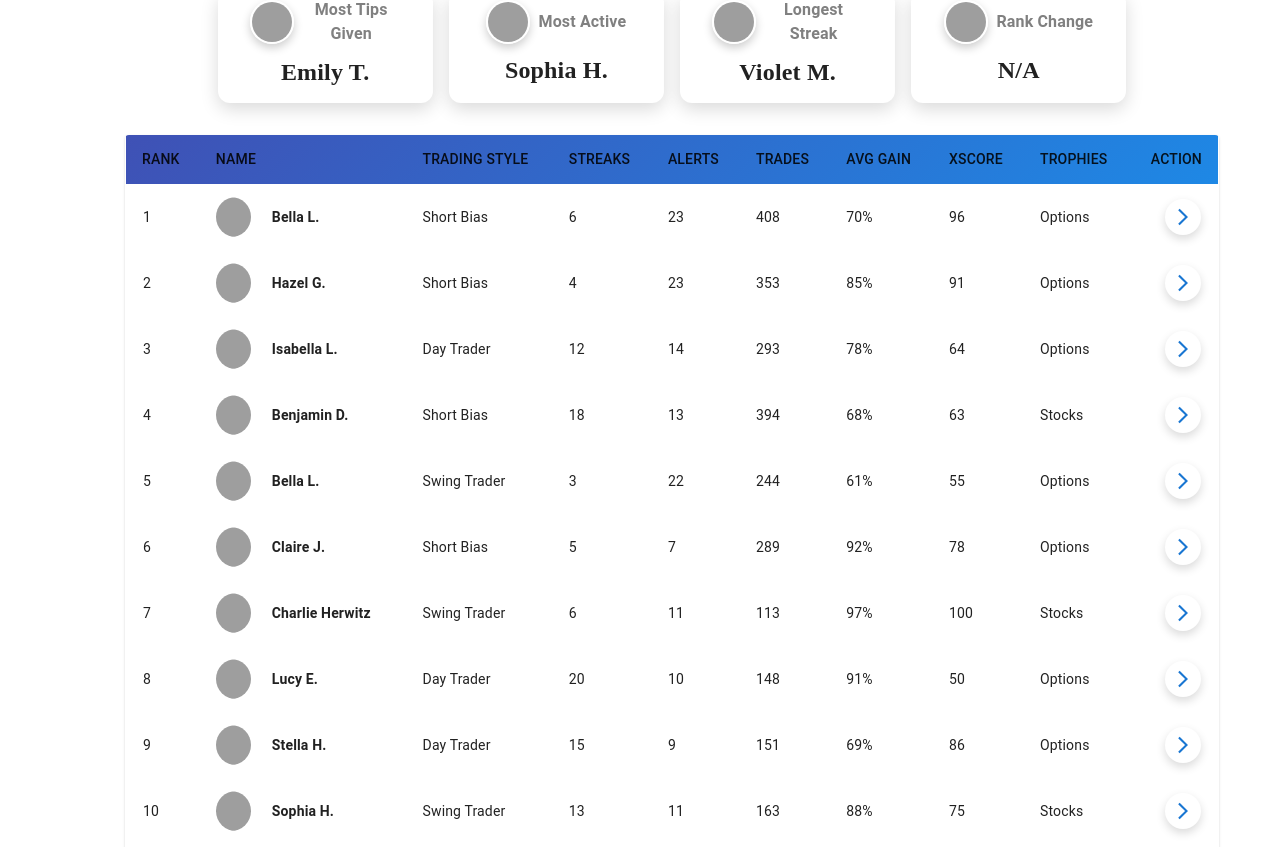
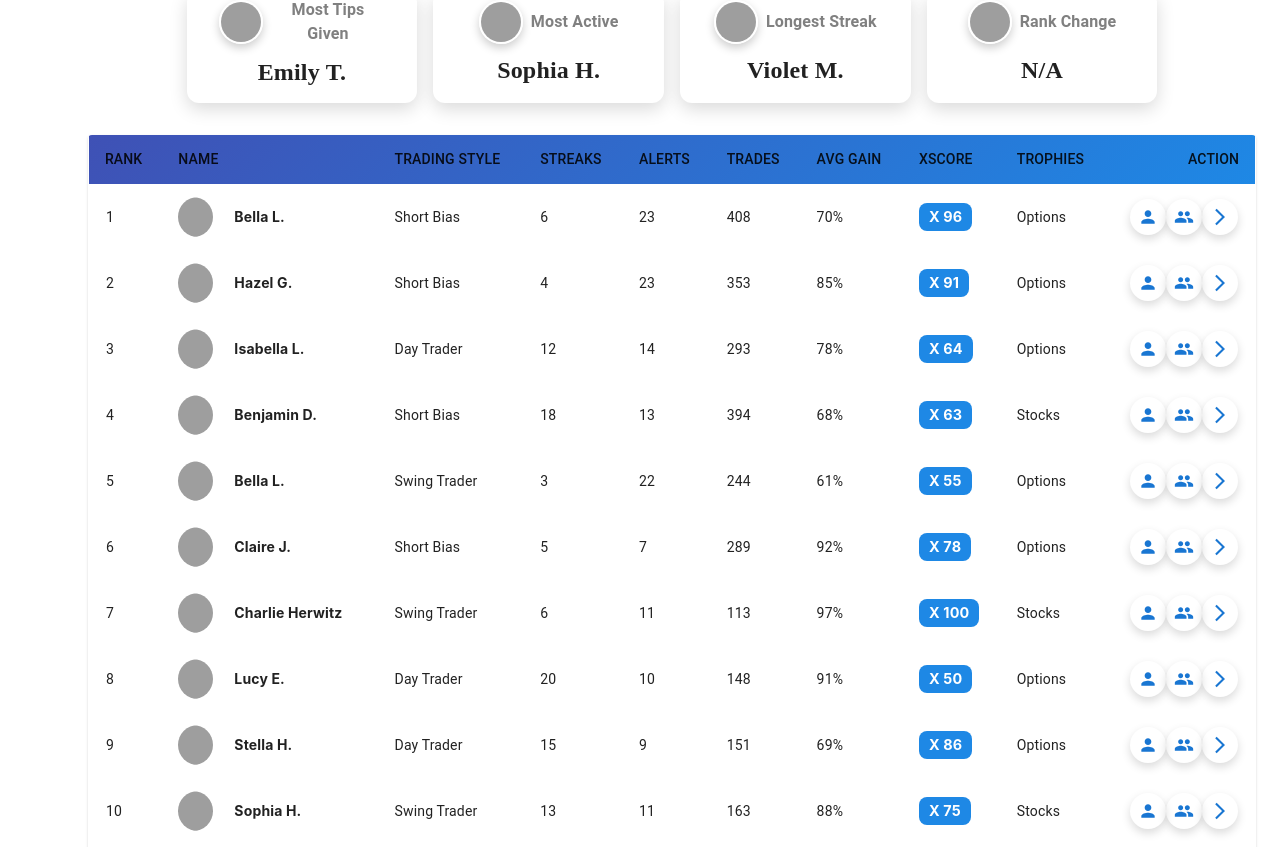
Before and after one commit to shubhamsingaal/Leaderboard-Interface, a React (Vite) app: page / in a window 1280 px wide. Shown: the part 713-1560 px from the top of the page. Built offline with nearby package versions, Linux system fonts and the light colour scheme; grey boxes are pictures that could not be loaded.

Commit message:
Added styling to leaderboard

```diff
--- a/src/components/LeaderboardTable.jsx
+++ b/src/components/LeaderboardTable.jsx
@@ -1,11 +1,13 @@
 import React from 'react';
 import { Table, TableBody, TableCell, TableContainer, TableHead, TableRow, Paper, IconButton, Typography, Box, Avatar } from '@mui/material';
 import ArrowForwardIosIcon from '@mui/icons-material/ArrowForwardIos';
+import PersonIcon from '@mui/icons-material/Person';
+import GroupIcon from '@mui/icons-material/Group';
 import '../css/LeaderboardTable.css';
 
 const LeaderboardTable = ({ traders }) => (
   <TableContainer component={Paper} className="table-container">
-    <Table>
+    <Table sx={{ fontFamily: '-apple-system, BlinkMacSystemFont, "Segoe UI", Roboto, "Helvetica Neue", Arial, sans-serif' }}>
       <TableHead>
         <TableRow className="table-header">
           <TableCell className="table-cell">Rank</TableCell>
@@ -22,16 +24,20 @@ const LeaderboardTable = ({ traders }) => (
       </TableHead>
       <TableBody>
         {traders.map((trader, index) => (
-          <TableRow key={index} className="table-row">
+          <TableRow
+            key={index}
+            className={`table-row ${index === 0 ? 'first-place' : index === 1 ? 'second-place' : index === 2 ? 'third-place' : ''}`}
+          >
             <TableCell className="table-cell rank-cell">{trader.rank}</TableCell>
             <TableCell className="table-cell">
               <Box className="trader-name" display="flex" alignItems="center">
                 <Avatar
-                  src={`https://randomuser.me/api/portraits/men/${index + 1}.jpg`} // Random avatar URL
-                  alt={trader.name}
+                  src={`https://randomuser.me/api/portraits/men/${index + 1}.jpg`}
                   sx={{ mr: 2 }}
                 />
-                <Typography variant="body2" sx={{ fontWeight: 'bold' }}>{trader.name}</Typography>
+                <Typography variant="body2" sx={{ fontWeight: 'bold', fontFamily: '-apple-system, BlinkMacSystemFont, "Segoe UI", Roboto, "Helvetica Neue", Arial, sans-serif' }}>
+                  {trader.name}
+                </Typography>
               </Box>
             </TableCell>
             <TableCell className="table-cell">{trader.tradingStyle}</TableCell>
@@ -39,9 +45,32 @@ const LeaderboardTable = ({ traders }) => (
             <TableCell className="table-cell">{trader.alerts}</TableCell>
             <TableCell className="table-cell">{trader.trades}</TableCell>
             <TableCell className="table-cell">{trader.avgGain}</TableCell>
-            <TableCell className="table-cell">{trader.xScore}</TableCell>
+            <TableCell className="table-cell">
+              <Box
+                sx={{
+                  display: 'inline-flex',
+                  alignItems: 'center',
+                  justifyContent: 'center',
+                  padding: '4px 10px',
+                  borderRadius: '8px',
+                  backgroundColor: '#1e88e5',
+                  color: '#FFFFFF',
+                  fontWeight: 'bold',
+                  fontSize: '0.9rem',
+                  fontFamily: '-apple-system, BlinkMacSystemFont, "Segoe UI", Roboto, "Helvetica Neue", Arial, sans-serif',
+                }}
+              >
+                X {trader.xScore}
+              </Box>
+            </TableCell>
             <TableCell className="table-cell trophy-cell">{trader.trophies}</TableCell>
             <TableCell className="table-cell" align="right">
+              <IconButton color="primary">
+                <PersonIcon fontSize="small" />
+              </IconButton>
+              <IconButton color="primary">
+                <GroupIcon fontSize="small" />
+              </IconButton>
               <IconButton color="primary">
                 <ArrowForwardIosIcon fontSize="small" />
               </IconButton>
```
